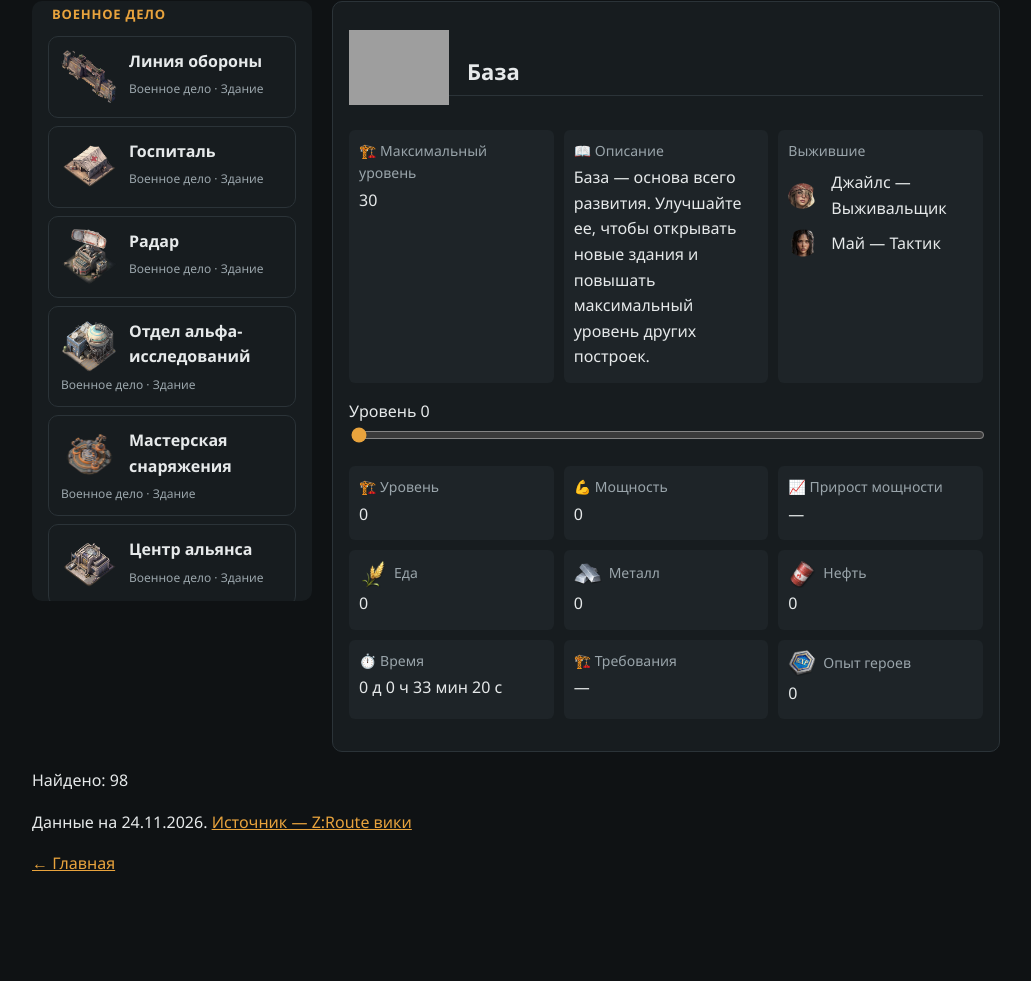
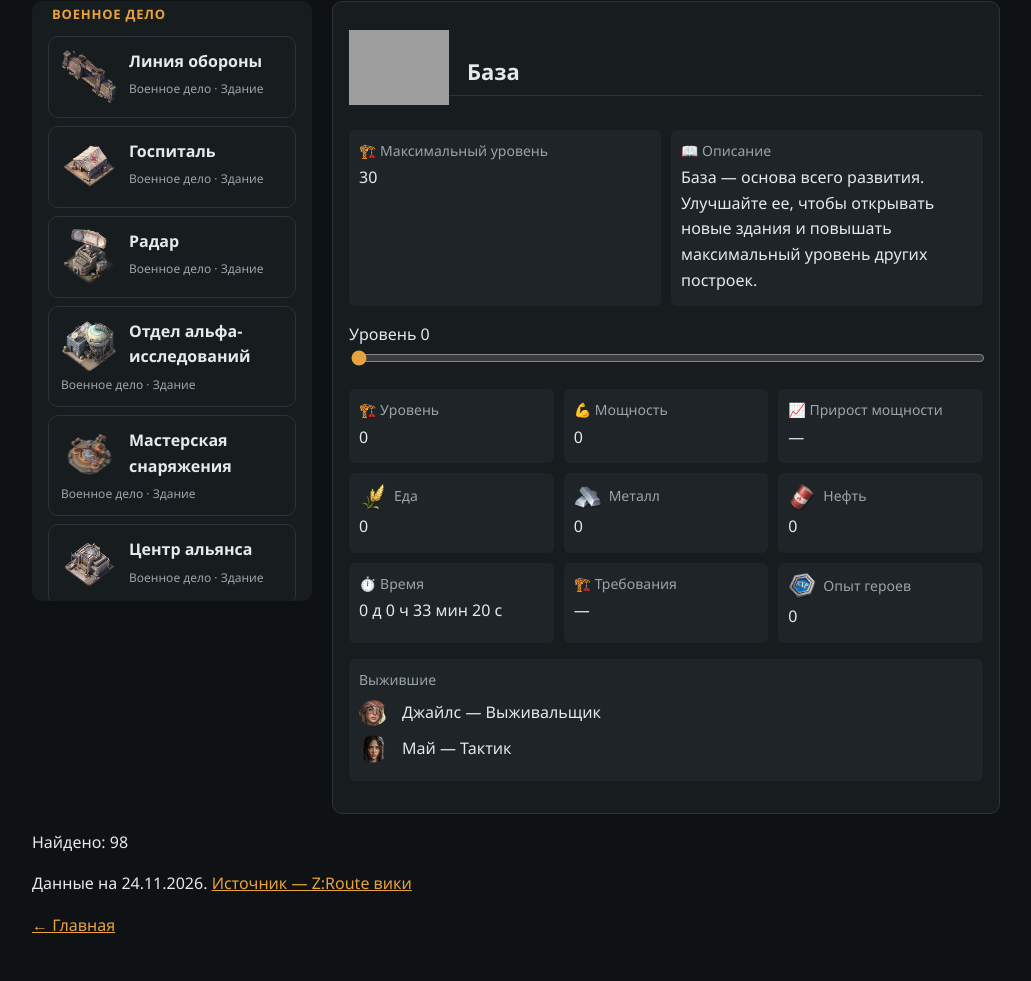
Before and after one commit to alp-alfa/alp-wiki, a plain HTML site: page base.html in a window 1280 px wide. Shown: the part 251-1232 px from the top of the page, without its empty margins (124-1155 px from the left). Before the commit the page ends 1188 px from the top, so only its background shows below. Drawn offline with Linux system fonts and the light colour scheme; grey boxes are pictures that could not be loaded.

Commit message:
Перенести выживших под характеристики уровня

```diff
--- a/base.html
+++ b/base.html
@@ -11,4 +11,4 @@
       <a href="promo.html">Промокоды</a>
     </nav>
   </div>
-</header><main><h1>Постройки</h1><p class="lead">Здания и декорации — выбери объект и уровень.</p><p><label>Поиск <input type="search" id="base-search" placeholder="Название здания"></label></p><div class="buildings-layout"><div id="building-cards" class="building-list"></div><section id="building-detail" class="card" hidden></section></div><p id="base-status" role="status">Загрузка…</p><p>Данные на 24.11.2026. <a href="https://wiki-zroute.ru/buildings.html">Источник — Z:Route вики</a></p><a href="index.html">← Главная</a></main><script src="base.js?v=desktop-fix26"></script></body></html>
+</header><main><h1>Постройки</h1><p class="lead">Здания и декорации — выбери объект и уровень.</p><p><label>Поиск <input type="search" id="base-search" placeholder="Название здания"></label></p><div class="buildings-layout"><div id="building-cards" class="building-list"></div><section id="building-detail" class="card" hidden></section></div><p id="base-status" role="status">Загрузка…</p><p>Данные на 24.11.2026. <a href="https://wiki-zroute.ru/buildings.html">Источник — Z:Route вики</a></p><a href="index.html">← Главная</a></main><script src="base.js?v=workers-bottom26"></script></body></html>
--- a/base.js
+++ b/base.js
@@ -53,7 +53,7 @@
       const b=entries.find(b=>b.id===id);if(!b)return;
       mobileSelect.value=id;menuTitle.replaceChildren(picture(b),document.createTextNode(b.name+' — выбрать другую'));mobileMenu.open=matchMedia('(min-width:701px)').matches;detail.replaceChildren();detail.hidden=false;
       const h=document.createElement('h2');h.textContent=b.name;detail.append(picture(b),h);
-      detail.append(facts(b,['id','name','icon','iconFolder','levels','kind','group','quality','hasStars']));
+      detail.append(facts(b,['id','name','icon','iconFolder','levels','kind','group','quality','hasStars','workers']));
       const levels=b.levels||[];
       if(levels.length){
         const label=document.createElement('label'),range=document.createElement('input'),body=document.createElement('div');
@@ -61,6 +61,7 @@
         function draw(){const level=levels[Number(range.value)];label.textContent='Уровень '+level.level;body.replaceChildren(facts(level,['rq']));}
         range.addEventListener('input',draw);detail.append(label,range,body);draw();
       }
+      if(b.workers&&b.workers.length) detail.append(facts({workers:b.workers},[]));
       history.replaceState(null,'','#b-'+id);if(matchMedia('(max-width:700px)').matches)detail.scrollIntoView({block:'start'});
     }
     function render(){
```
